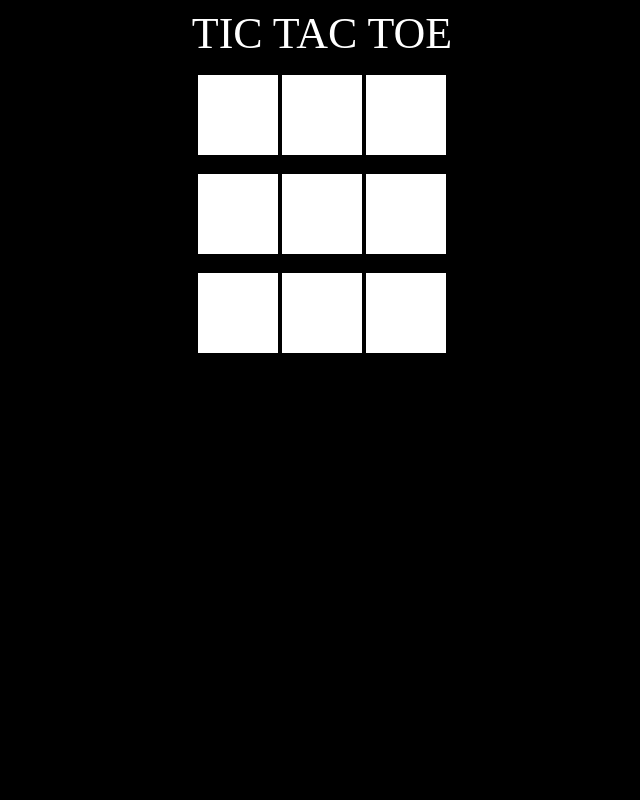
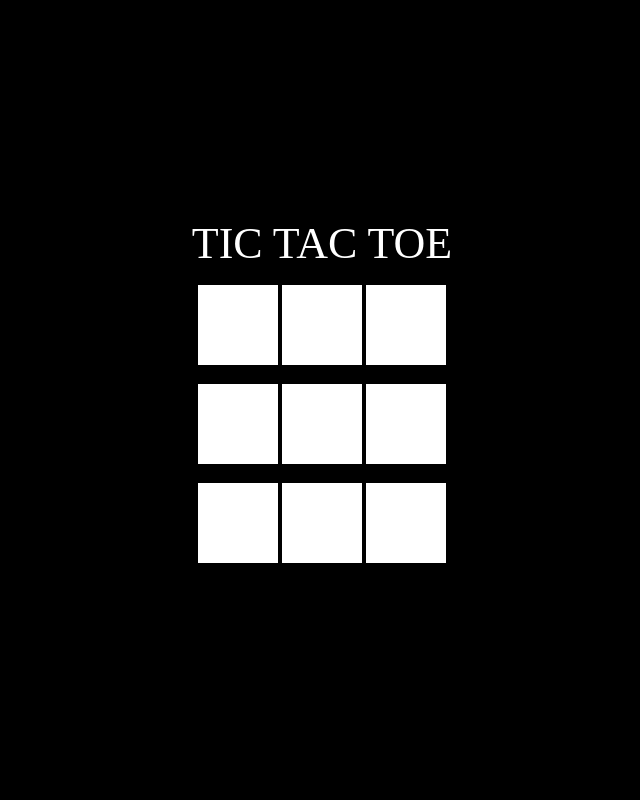
Before and after one commit to 78987654945/websitecopy, a PHP site: page / in a window 1280 px wide. Shown: the whole page, without its empty margins (318-958 px from the left). Run offline with PHP 8.4, Linux system fonts and the light colour scheme.

Commit message:
Add files via upload

```diff
--- a/mystyle.css
+++ b/mystyle.css
@@ -2,21 +2,32 @@ button {
 
     height: 80px;
     width: 80px;
-    padding: none;
     border: none;
     background: white;
-
 
 }
 
 header{
+
   color: white;
   font-size: 44px;
+
 }
 
-body{
-  background-color: black;
+html {
 
-  text-align:center;
+  display: table;
+  margin: auto;
+  height: 100%;
 
 }
+
+body {
+
+  display: table-cell;
+  vertical-align: middle;
+  background-color: black;
+  text-align: center;
+  height: 100%;
+
+}
```
